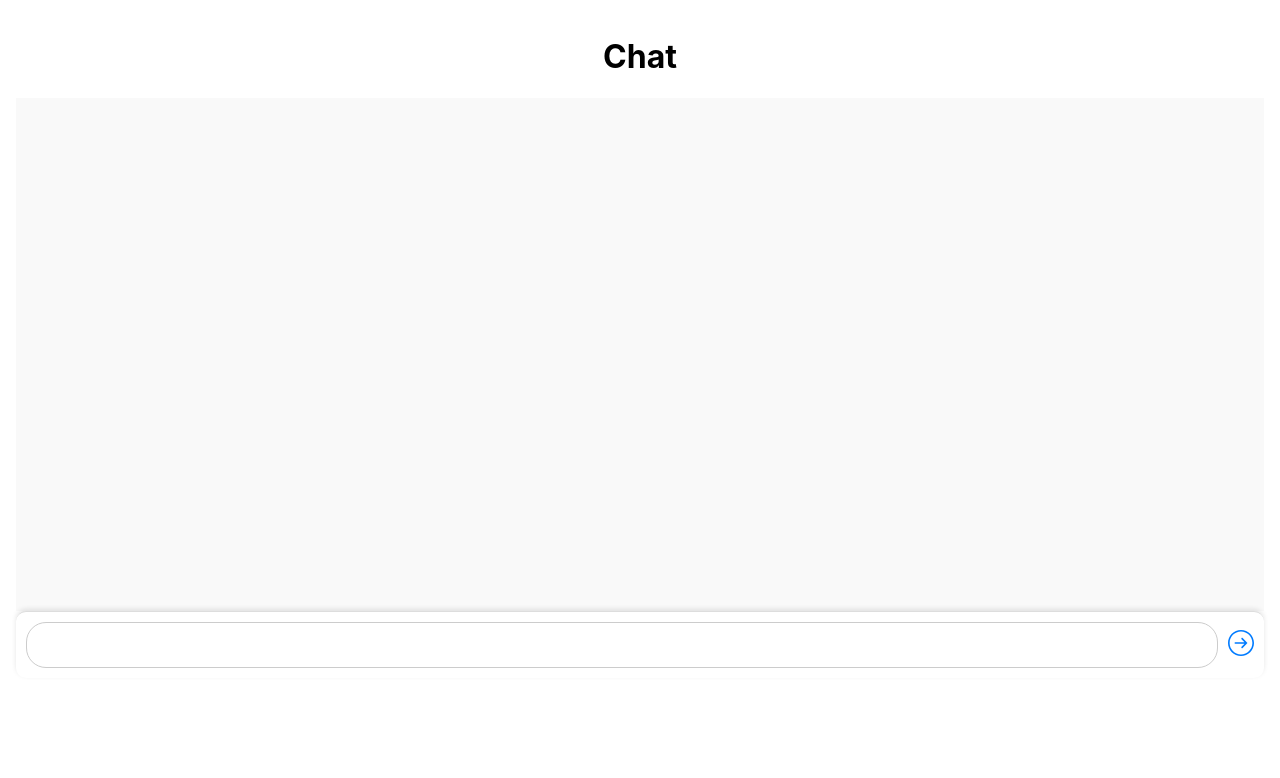
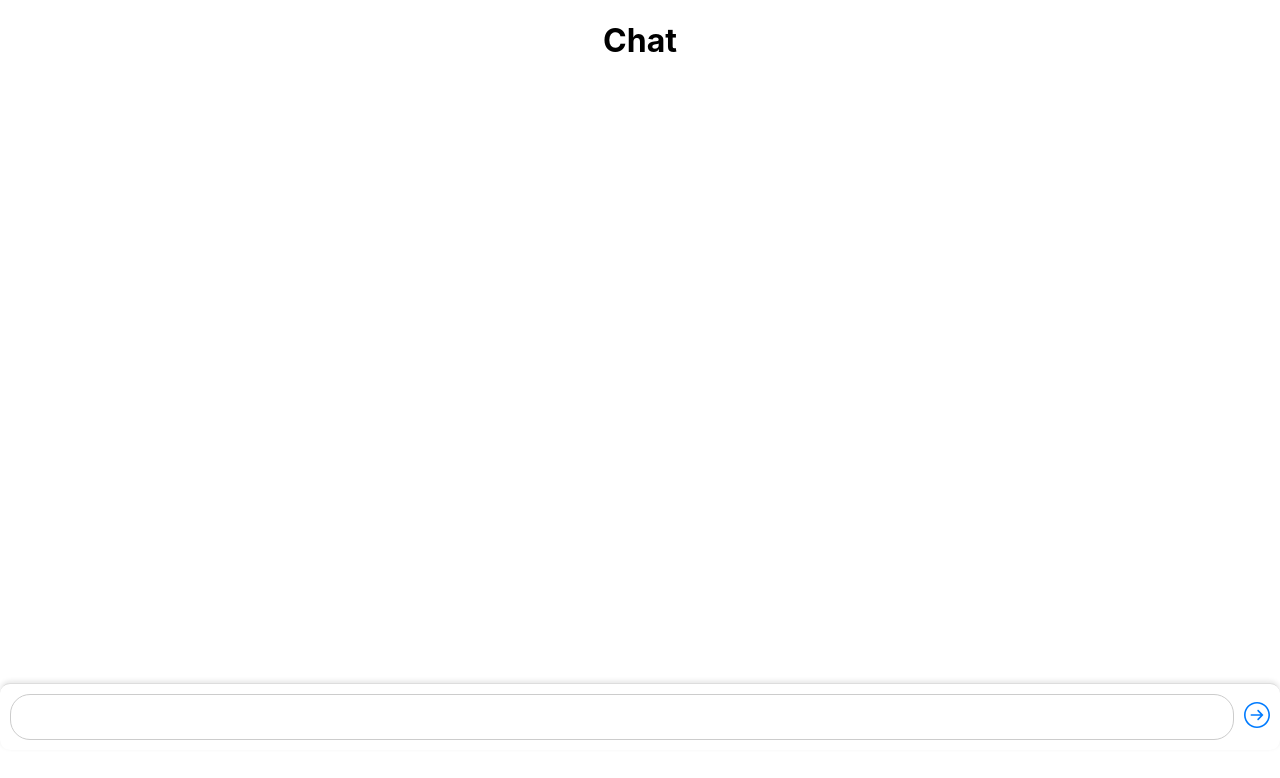
Before and after one commit to thatipradeepreddy/qylisaiassistant, a React (Create React App) app: page /home in a window 1280 px wide. Shown: the top 778 px of the page. Built offline with nearby package versions, Linux system fonts and the light colour scheme.

Commit message:
Layout css Changes

```diff
--- a/src/screens/home.module.css
+++ b/src/screens/home.module.css
@@ -1,16 +1,17 @@
 .main {
     text-align: center;
-    padding: 16px;
-    padding-bottom: 60px;
+    /* padding: 16px; */
+    /* padding-bottom: 60px; */
     display: flex;
     flex-direction: column;
-    height: 84vh;
+    height: 95vh;
+    justify-content: space-between;
 }
 
 .messagesWrapper {
     flex-grow: 1;
     display: flex;
-    flex-direction: column;
+    /* flex-direction: column; */
     overflow: hidden;
 }
 
@@ -21,7 +22,7 @@
     display: flex;
     flex-direction: column;
     gap: 10px;
-    background-color: #f9f9f9;
+    /* background-color: #f9f9f9; */
     margin: 0 auto;
     width: 100%;
     border-radius: 10px;
```
